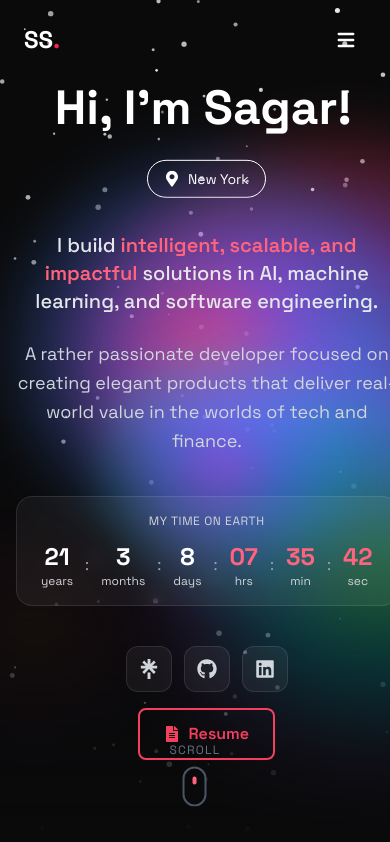
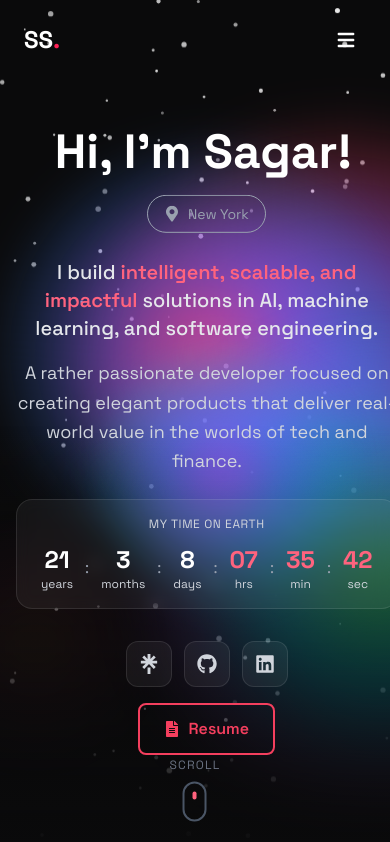
Before and after one commit to sagars2004/Personal-Portfolio, a Next.js app: page / in a window 390 px wide. Shown: the top 842 px of the page. Built offline with nearby package versions, Linux system fonts and the light colour scheme.

Commit message:
Update Hero.tsx

```diff
--- a/src/components/Hero.tsx
+++ b/src/components/Hero.tsx
@@ -108,7 +108,7 @@ export default function Hero() {
   return (
     <section
       id="home"
-      className="relative min-h-screen flex flex-col items-center justify-center px-4 overflow-hidden"
+      className="relative min-h-screen flex flex-col items-center justify-center px-4 overflow-hidden pt-28 pb-24 sm:pt-32 sm:pb-28"
     >
       {/* Particle Background */}
       <ParticleBackground starCount={100} speed={0.12} />
@@ -162,9 +162,9 @@ export default function Hero() {
       </div>
 
       {/* Content */}
-      <div className="relative z-10 max-w-4xl mx-auto text-center">
+      <div className="relative z-10 max-w-4xl mx-auto text-center mt-4 sm:mt-0">
         {/* Greeting with Typing Effect */}
-        <h1 className="text-5xl sm:text-6xl lg:text-7xl font-bold mb-6">
+        <h1 className="text-5xl sm:text-6xl lg:text-7xl font-bold mb-4 sm:mb-6">
           <TypingEffect
             text="Hi, I'm Sagar!"
             className="text-white"
@@ -173,13 +173,13 @@ export default function Hero() {
         </h1>
 
         {/* Location Badge */}
-        <div className="inline-flex items-center gap-2 px-4 py-2 rounded-full bg-grey-500/10 border border-grey-500/30 text-grey-400 text-sm mb-8 animate-float">
+        <div className="inline-flex items-center gap-2 px-4 py-2 rounded-full bg-grey-500/10 border border-grey-500/30 text-gray-400 text-sm mb-6 sm:mb-8 animate-float">
           <FaMapMarkerAlt className="w-4 h-4" />
           <span>{location}</span>
         </div>
 
         {/* Headline */}
-        <h2 className="text-xl sm:text-2xl lg:text-3xl text-gray-200 mb-6 max-w-3xl mx-auto font-medium">
+        <h2 className="text-xl sm:text-2xl lg:text-3xl text-gray-200 mb-4 sm:mb-6 max-w-3xl mx-auto font-medium">
           I build{" "}
           <span className="text-rose-400 font-semibold">
             intelligent, scalable, and impactful
@@ -188,14 +188,14 @@ export default function Hero() {
         </h2>
 
         {/* Description */}
-        <p className="text-gray-300 text-lg max-w-2xl mx-auto mb-10 leading-relaxed">
+        <p className="text-gray-300 text-lg sm:text-lg max-w-2xl mx-auto mb-6 sm:mb-10 leading-relaxed">
           A rather passionate developer focused on
           creating elegant products that deliver real-world value in the worlds of tech and finance.
         </p>
 
         {/* Life Timer */}
         {timeElapsed && (
-          <div className="flex justify-center mb-10">
+          <div className="flex justify-center mb-8 sm:mb-10">
             <div className="px-6 py-4 bg-white/5 rounded-2xl border border-white/10 backdrop-blur-sm">
               <p className="text-xs text-gray-300 uppercase tracking-wider mb-3">My Time on Earth</p>
               <div className="flex items-center gap-3 sm:gap-4">
@@ -263,7 +263,7 @@ export default function Hero() {
       </div>
 
       {/* Scroll Indicator */}
-      <div className="absolute bottom-8 left-1/2 -translate-x-1/2 flex flex-col items-center gap-2 animate-subtle-bounce">
+      <div className="absolute bottom-6 sm:bottom-8 left-1/2 -translate-x-1/2 flex flex-col items-center gap-2 animate-subtle-bounce">
         <span className="text-xs text-gray-500 uppercase tracking-widest">Scroll</span>
         <div className="w-6 h-10 rounded-full border-2 border-gray-600 flex items-start justify-center p-2">
           <div className="w-1 h-2 bg-rose-400 rounded-full" />
```
